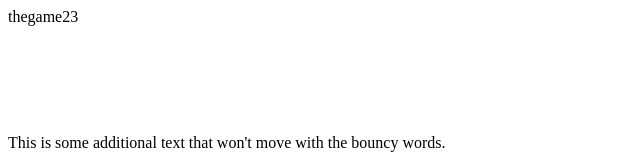
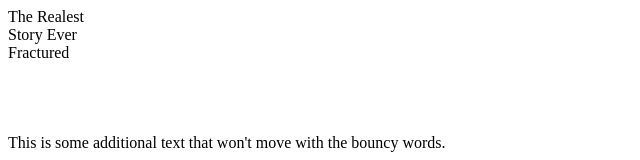
Before and after one commit to Davi-Combs/davi_combs, a plain HTML site: page index.html in a window 1280 px wide. Shown: the top 160 px of the page, without its empty margins (0-640 px from the left). Drawn offline with Linux system fonts and the light colour scheme.

Commit message:
Update index.html

```diff
--- a/index.html
+++ b/index.html
@@ -5,11 +5,9 @@
 </head>
 <body>
 
-
 <div class="container">
-  <div class="bouncing-element">
-    thegame23
-  </div>
+  <span>The Realest Story Ever Fractured</span>
+  <div class="bouncing-element"></div>
 </div>
 <div class="content">
   <p>This is some additional text that won't move with the bouncy words.</p>
```
